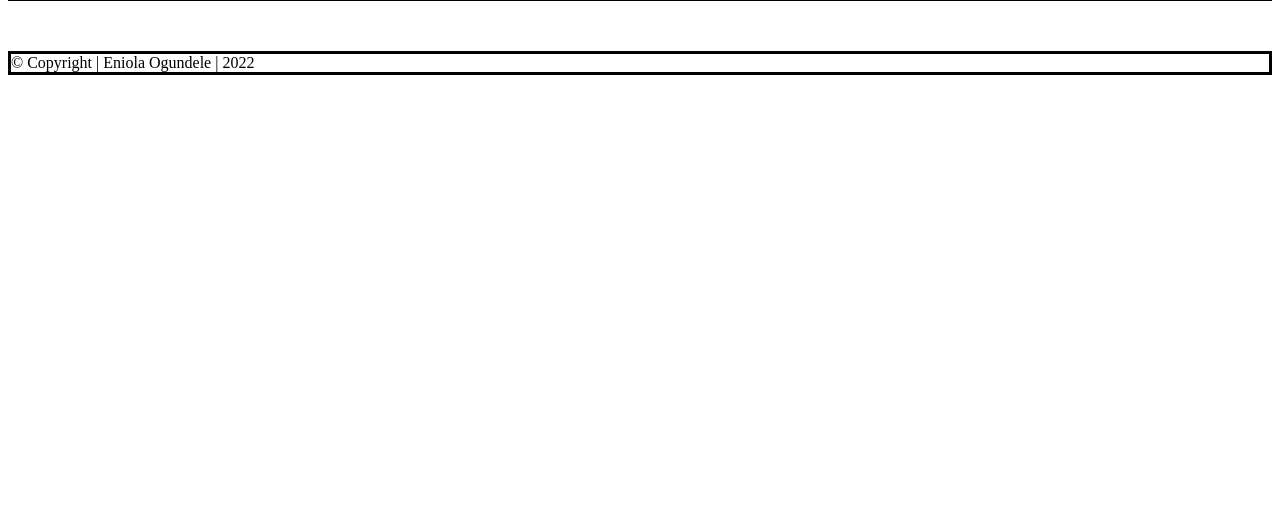
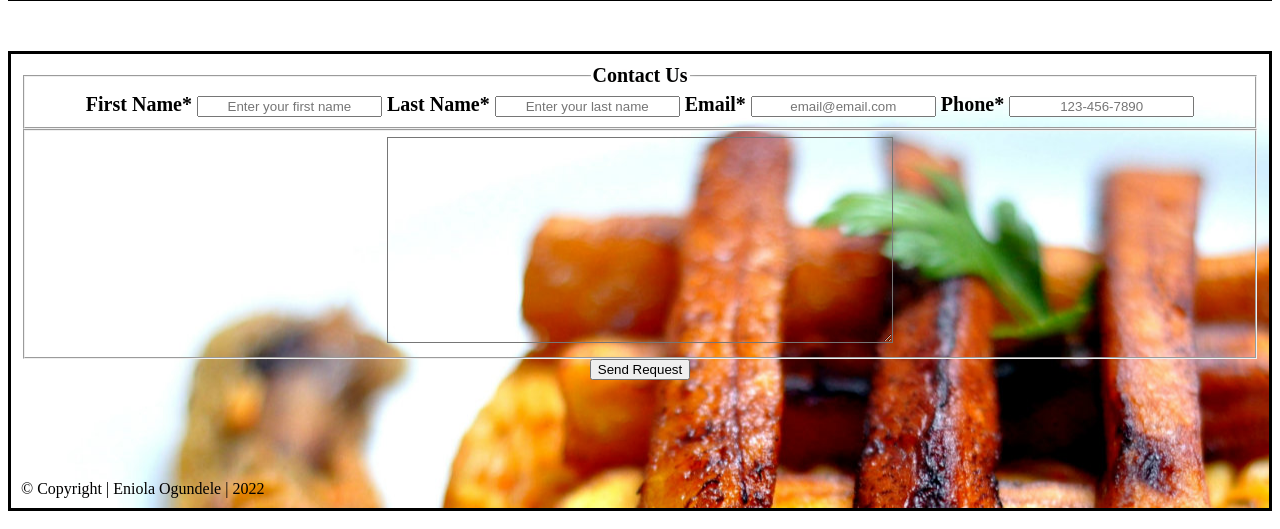
Before and after one commit to GitEnny/AboutMe--Eniola---, a plain HTML site: page html/contact.html in a window 1280 px wide. Shown: the part 271-800 px from the top of the page. Drawn offline with Linux system fonts and the light colour scheme.

Commit message:
subpage1

```diff
--- a/html/contact.html
+++ b/html/contact.html
@@ -15,7 +15,7 @@
                     <nav class="mainnav">
                         <a href="../html/gallery.html"><b>Gallery</b> </a>
                         <a href="../index.html"><b>HOME</b></a>
-                        <a href="html/Reservation.html"><b>Reservation</b></a>
+
 
                     </nav>
                 </div>
@@ -23,7 +23,33 @@
 
             <img src="../Images/Chops N' Drinks-logos.jpeg" alt="Chops and Drinks " class="logo">
         </header>
-        <main>
+        <main class="ma">
+            <form method="get" action="thankyou.html" class="hh">
+                <fieldset class="app-info">
+                <legend>Contact Us</legend>
+                <label for="fname" class="app">First Name*
+                <input type="text" id="fname" required placeholder="Enter your first name">
+                </label>
+                <label for="lname" class="app">Last Name*
+                <input type="text" id="lname" required placeholder="Enter your last name">
+                </label>
+                <label for="email" class="app">Email*
+                <input type="email" id="email" required placeholder="email@email.com">
+                </label>
+                <label for="phone" class="app">Phone*
+                <input type="tel" id="phone" required placeholder="123-456-7890">
+                </label>
+                </label>
+                </fieldset>
+                <fieldset class="disc">
+                <label for="Question"></label>
+                <textarea id="txtid" name="Have a Question" rows="10" cols="42" maxlength="500" ></textarea>
+                </fieldset>
+                <input type="hidden" id="date" name="date" value="CurrentTime">
+                <input type="hidden" id="time" name="time" value="CurrentTime">
+                <input type="submit" value="Send Request" class="submitBtn">
+                </form>
+
             <span>&copy; Copyright | Eniola Ogundele | 2022</span>
         </main>
 </body>
--- a/styles.css
+++ b/styles.css
@@ -80,6 +80,7 @@ footer {
 }
 main {
     border: 3px solid #000;
+
 }
 .third {
     margin: 0 auto;
@@ -145,3 +146,45 @@ main {
     background-color: #fff;
     padding: 10px;
 }
+.ma {
+    margin-top:0;
+    padding: 10px;
+    background-image:url(/Images/Nigerian\ Dish.jpg) ;
+
+
+}
+.app-info {
+    display: block;
+}
+.label {
+    display: block;
+}
+.hh {
+    display: block;
+    background-color: transparent;
+}
+.app {
+    color: black;
+    font-weight: bold;
+    font-size: 20px;
+    text-shadow:2px 0px 10px #fff ;
+    text-align-last: center;
+    background-color: transparent;
+}
+legend {
+    color: #000;
+    font-weight: bold;
+    font-size: 20px;
+    text-shadow: 2px 0px 10px rgb(249, 248, 248);
+    text-align: center;
+}
+ form {
+    margin-bottom: 100px;
+    text-align: center;
+    text-decoration-color: transparent;
+ }
+ #txtid {
+    width: 500px;
+    height: 200px;
+    background-color: transparent;
+ }
```
Also changed, not shown: html/gallery.html (+6 -6 lines), index.html (+1 -1 lines).
